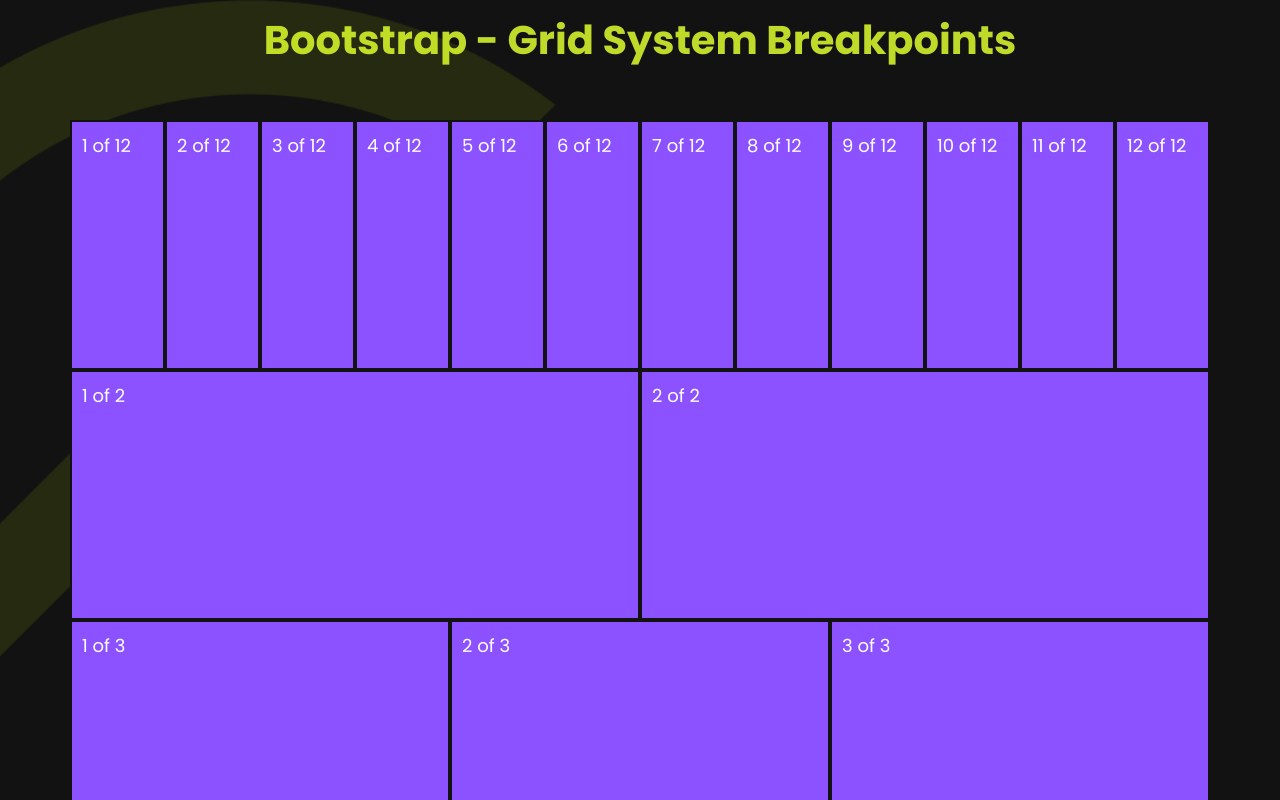
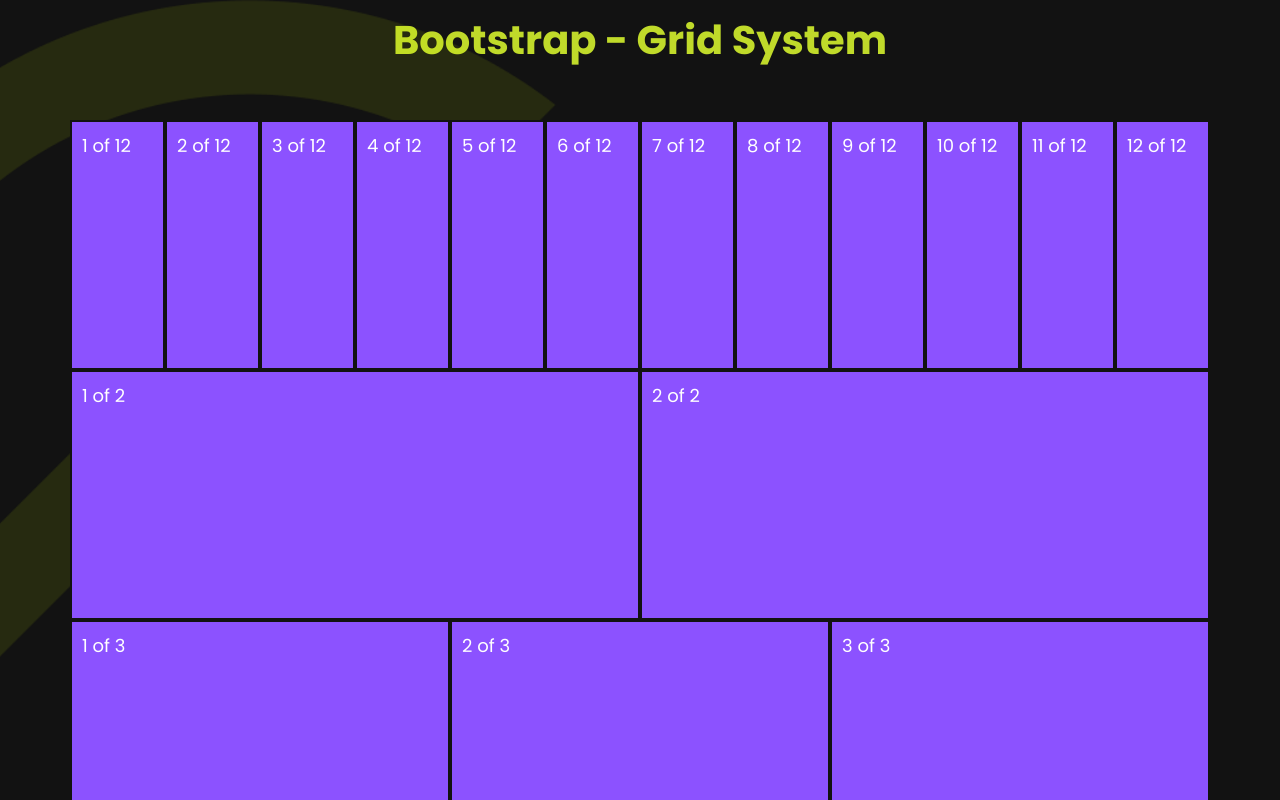
Before and after one commit to Dulmina98/bootstrap-practices, a React (Create React App) app: page / in a window 1280 px wide. Shown: the top 800 px of the page. Built offline with nearby package versions, Linux system fonts and the light colour scheme.

Commit message:
fix: change title

```diff
--- a/src/App.tsx
+++ b/src/App.tsx
@@ -6,7 +6,7 @@
 function App() {
     return (
         <div className="App">
-            <div className={"main-title"}>Bootstrap - Grid System Breakpoints</div>
+            <div className={"main-title"}>Bootstrap - Grid System</div>
             <GridSystem/>
             <img src="/assets/images/logo.png" alt="logo" className={"bg-logo"}/>
             <div className={"program-name left"}>Coder Catalyst Program</div>
```
